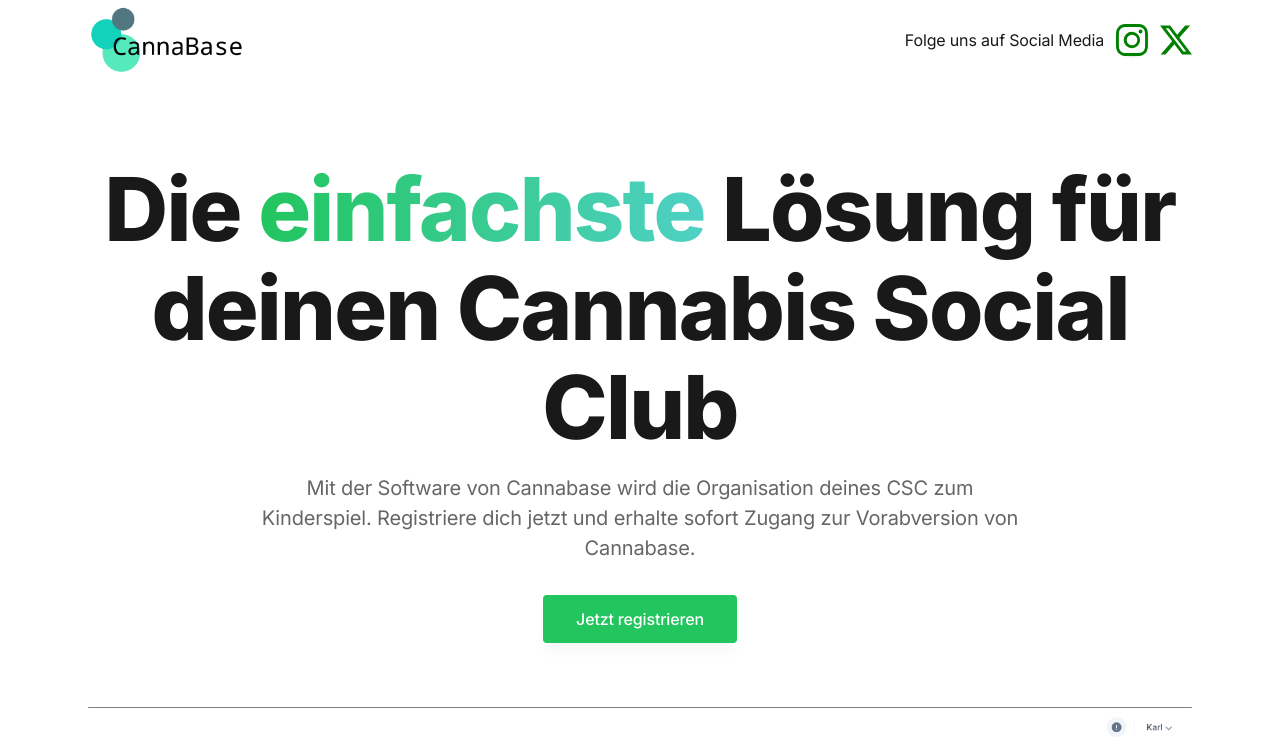
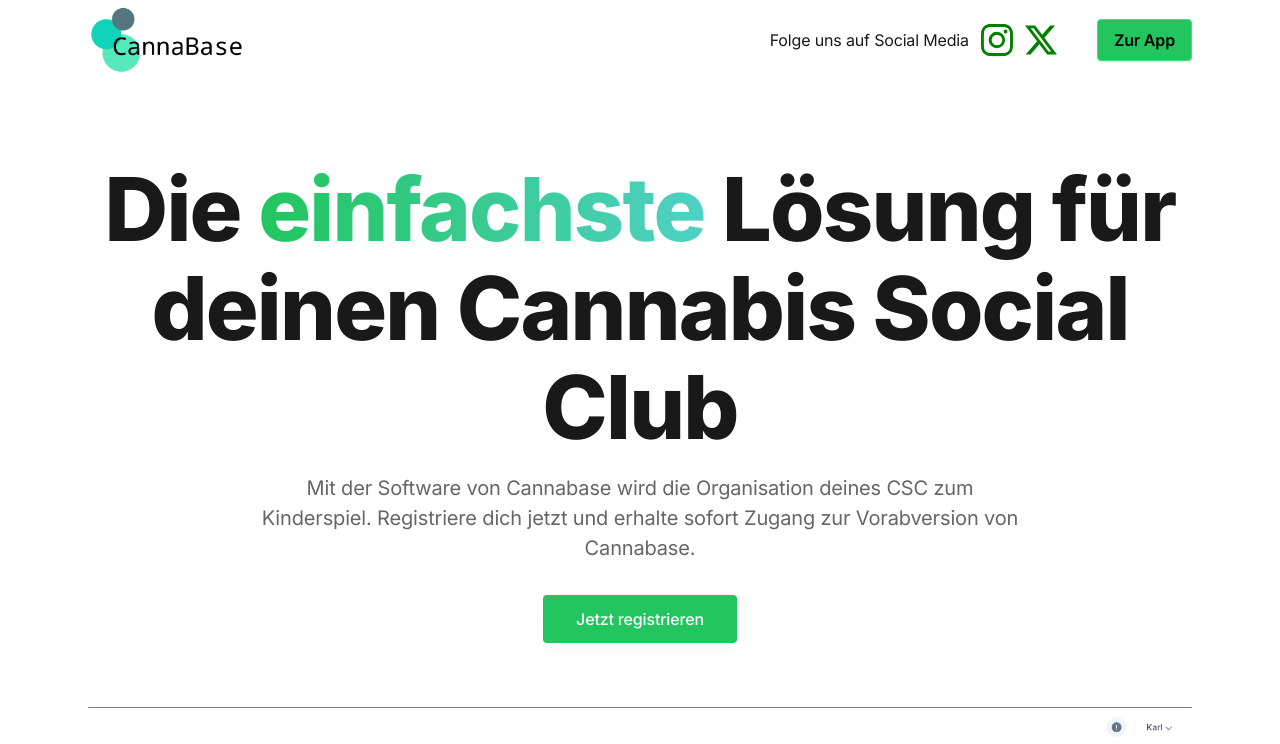
Before and after one commit to cannabase/cannabase-landing, a Next.js app: page / in a window 1280 px wide. Shown: the top 744 px of the page. Built offline with nearby package versions, Linux system fonts and the light colour scheme.

Commit message:
fix: menues

```diff
--- a/components/ui/header.tsx
+++ b/components/ui/header.tsx
@@ -58,6 +58,14 @@ export default function Header() {
                   </svg>
                 </a>
               </li>
+              <li className="ml-10">
+                <a href="https://app.cannabis.club">
+                  <button
+                      className="bg-green-500 hover:bg-green-600 text-black font-semibold py-2 px-4 border border-green-400 rounded shadow hover:shadow-md inline-flex items-center">Zur
+                    App
+                  </button>
+                </a>
+              </li>
 
             </ul>
             {/* Desktop sign in links */}
--- a/components/ui/mobile-menu.tsx
+++ b/components/ui/mobile-menu.tsx
@@ -65,13 +65,27 @@ export default function MobileMenu() {
         >
           <ul className="px-5 py-2">
             <li>
-              <Link href="https://cannabase.club/login" className="flex font-medium w-full text-gray-600 hover:text-gray-900 py-2 justify-center" onClick={() => setMobileNavOpen(false)}>Einloggen</Link>
+              <a href="https://app.cannabis.club">
+                <button
+                    className="w-full text-center bg-green-500 hover:bg-green-600 text-black font-semibold py-2 px-4 border border-green-400 rounded shadow hover:shadow-md items-center">Zur
+                  App
+                </button>
+              </a>
             </li>
             <li>
-              <Link href="https://cannabase.club/register" className="btn-sm text-gray-200 bg-gray-900 hover:bg-gray-800 w-full my-2" onClick={() => setMobileNavOpen(false)}>
+              <Link href="https://app.cannabase.club/login"
+                    className="flex font-medium w-full text-gray-600 hover:text-gray-900 py-2 justify-center"
+                    onClick={() => setMobileNavOpen(false)}>Einloggen</Link>
+            </li>
+            <li>
+              <Link href="https://app.cannabase.club/register"
+                    className="btn-sm text-gray-200 bg-gray-900 hover:bg-gray-800 w-full my-2"
+                    onClick={() => setMobileNavOpen(false)}>
                 <span>Registrieren</span>
-                <svg className="w-3 h-3 fill-current text-gray-400 shrink-0 ml-2 -mr-1" viewBox="0 0 12 12" xmlns="http://www.w3.org/2000/svg">
-                  <path d="M11.707 5.293L7 .586 5.586 2l3 3H0v2h8.586l-3 3L7 11.414l4.707-4.707a1 1 0 000-1.414z" fill="#999" fillRule="nonzero" />
+                <svg className="w-3 h-3 fill-current text-gray-400 shrink-0 ml-2 -mr-1" viewBox="0 0 12 12"
+                     xmlns="http://www.w3.org/2000/svg">
+                  <path d="M11.707 5.293L7 .586 5.586 2l3 3H0v2h8.586l-3 3L7 11.414l4.707-4.707a1 1 0 000-1.414z"
+                        fill="#999" fillRule="nonzero"/>
                 </svg>
               </Link>
             </li>
```
